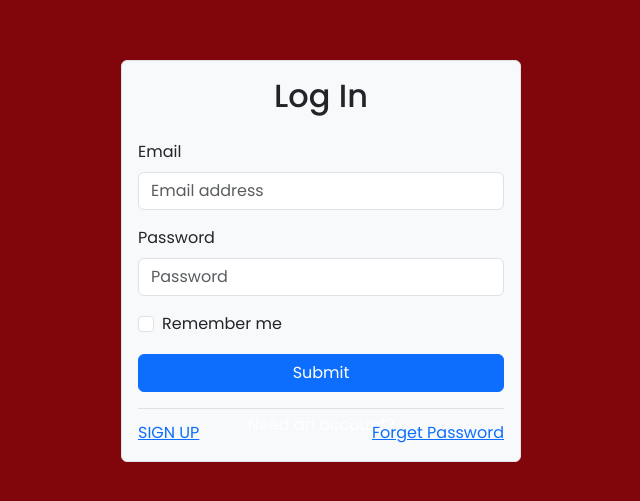
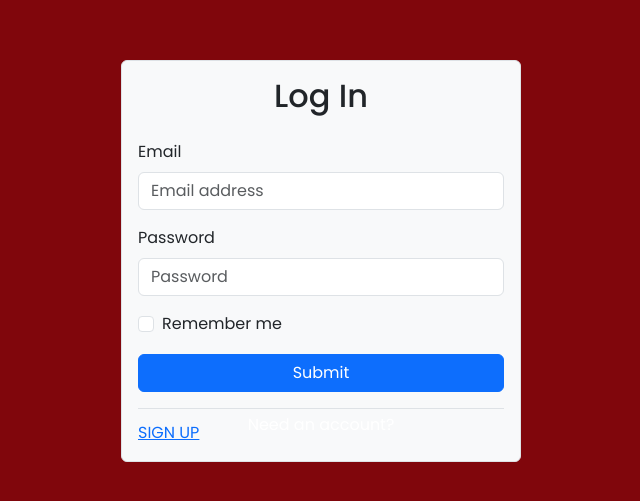
Before and after one commit to jaankiseema/chess_chess, a React (Create React App) app in the folder ches/: page /account/login in a window 1280 px wide. Shown: the part 139-640 px from the top of the page, without its empty margins (319-959 px from the left). Built offline with nearby package versions, Linux system fonts and the light colour scheme.

Commit message:
logout and switch user

```diff
--- a/ches/src/Dashboard-Component/adminmenu.js
+++ b/ches/src/Dashboard-Component/adminmenu.js
@@ -93,7 +93,7 @@ const Adminmenu = () => {
                         </li>
                         <li className='mt-4'>
                             <i class="bi bi-gear text-white text-xl"></i>
-                            <Link to="/setting" style={{ textDecoration: 'none' }}> <span class="flex-1 ms-3 whitespace-nowrap text-white">Setting</span></Link>
+                            <Link to="/dashboardheader" style={{ textDecoration: 'none' }}> <span class="flex-1 ms-3 whitespace-nowrap text-white">Switch User</span></Link>
 
 
 
--- a/ches/src/Dashboard-Component/dashboardmenu.js
+++ b/ches/src/Dashboard-Component/dashboardmenu.js
@@ -193,6 +193,7 @@ const DashboardMenu = () => {
                                     <i className="bi bi-gear text-white mx-2"></i>
                                     <Link to="/profildash2" className='text-white' style={{ textDecoration: 'none' }}>Setting</Link>
                                 </p>
+
                                 <a href="#" onClick={handleLogout} className="flex items-center px-4 py-2 mt-2 text-gray-100 hover:bg-gray-700">
                                     <i className="bi bi-box-arrow-right mx-2"></i>
                                     Logout
--- a/ches/src/features/auth/components/LogInForm.js
+++ b/ches/src/features/auth/components/LogInForm.js
@@ -123,7 +123,7 @@ const LogInForm = () => {
       const userRole = decodedToken.role;
 
       if (userRole === 'admin') {
-        navigate("/admindeposit");
+        navigate("/admin");
       } else if (userRole === 'user') {
         navigate("/dashboardheader");
       } else {
@@ -177,9 +177,9 @@ const LogInForm = () => {
             <div style={{ width: "200px" }}>
               <Link to="/account/signup">SIGN UP</Link>
             </div>
-            <div>
+            {/* <div>
               <Link to="/forget">Forget Password</Link>
-            </div>
+            </div> */}
           </div>
         </Form>
       </Container>
```
